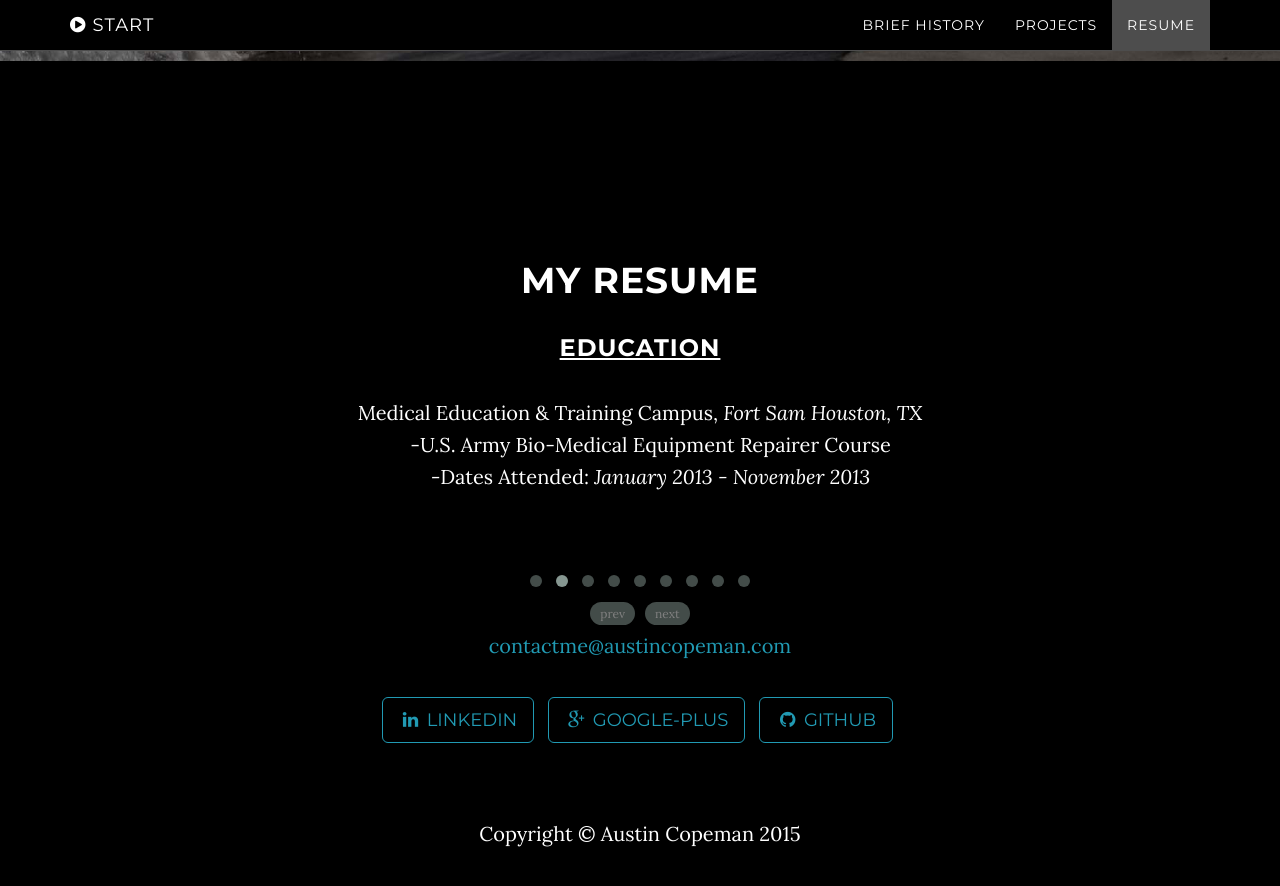
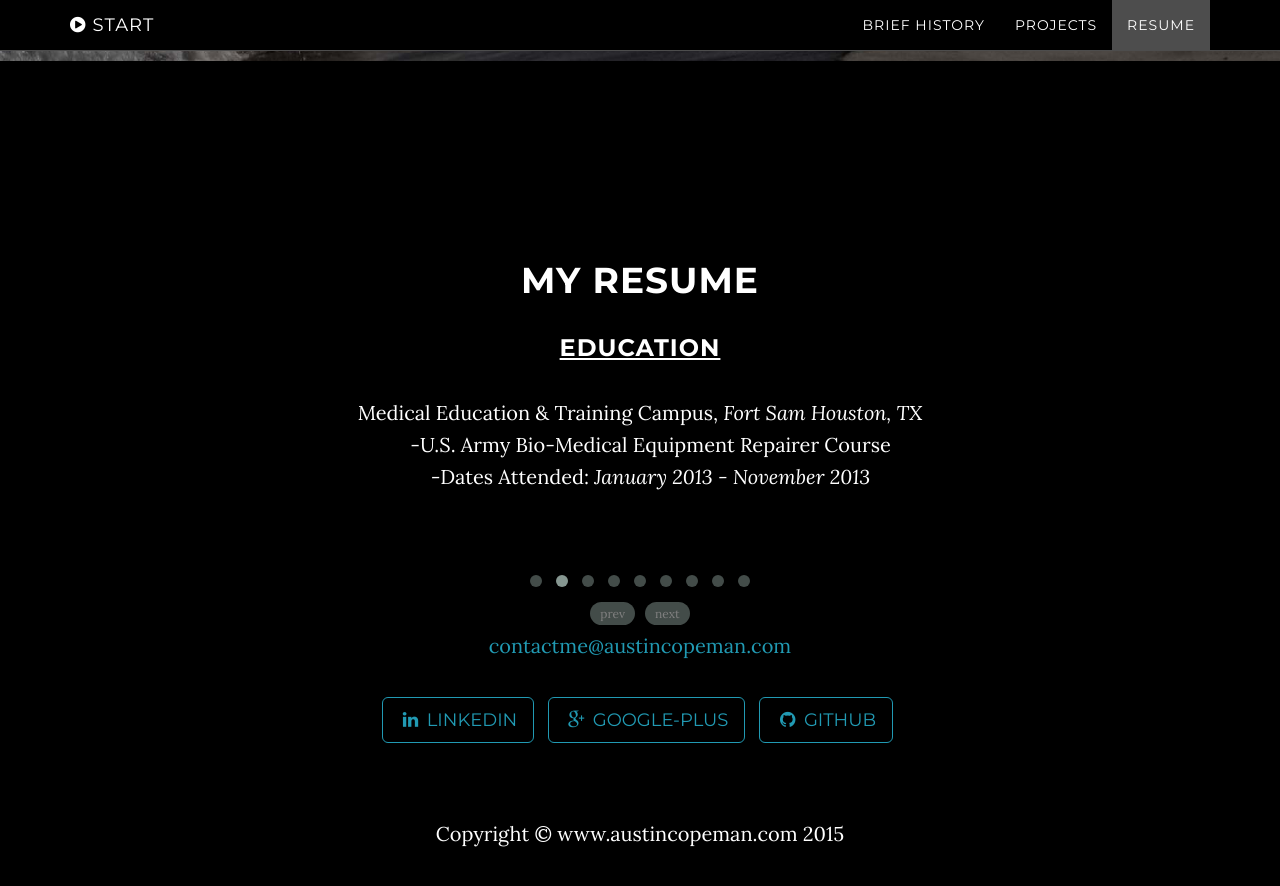
Before and after one commit to acope/acope.github.io-old, a Jekyll site: the page built from index.html, in a window 1280 px wide and 900 px high, scrolled down 3175 px. Shown: the top 886 px of the window. Built offline with Jekyll 4.4.1, drawn with Linux system fonts in a browser that asks for light colours; nearby versions of some CDN libraries; library files that are not in the unit come from our copies.

Commit message:
Added 404 page

```diff
--- /dev/null
+++ b/404.html
@@ -0,0 +1,5 @@
+---
+permalink: /404.html
+---
+
+You are very lost
--- a/_config.yml
+++ b/_config.yml
@@ -10,7 +10,7 @@
   links: '#219ab3'
 
 # Footer settings
-footer: Austin Copeman
+footer: www.austincopeman.com
 
 # Social networks usernames (many more available: google-plus, flickr, dribbble, pinterest, instagram, tumblr, linkedin, etc.)
 social:
```
